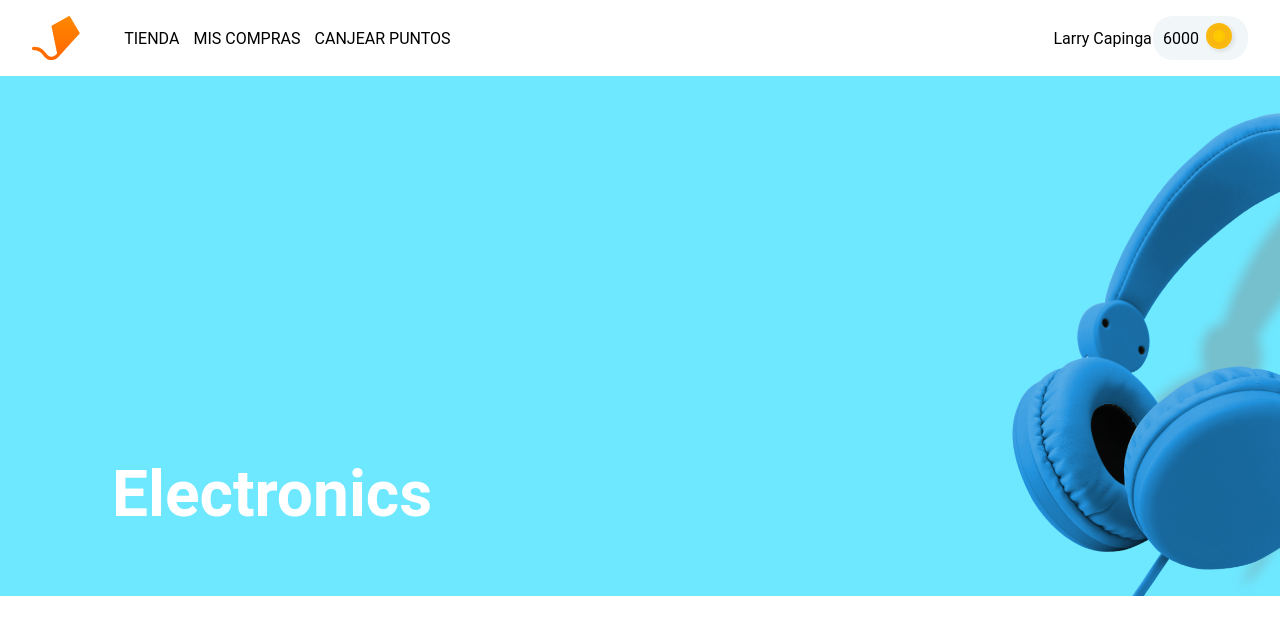
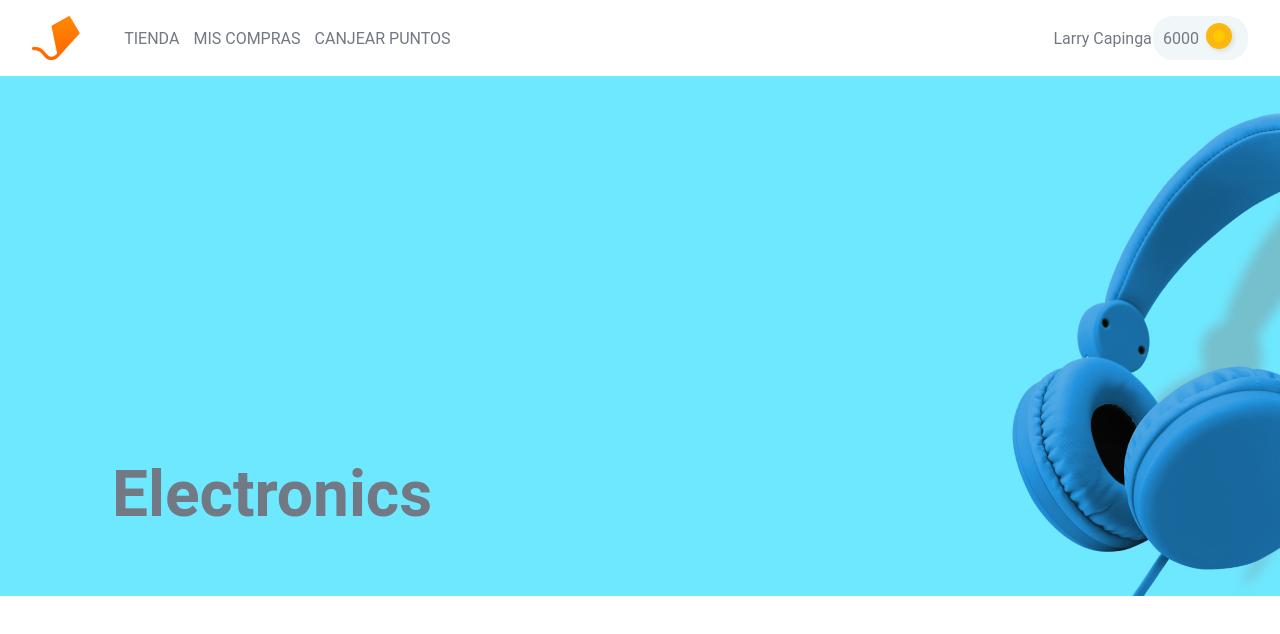
Before and after one commit to maferjimnez/proyecto-reward-store, a React (Create React App) app: page / in a window 1280 px wide. Shown: the top 634 px of the page. Built offline with nearby package versions, Linux system fonts and the light colour scheme.

Commit message:
Agrego color de fuente global

```diff
--- a/src/styles/globalStyles.js
+++ b/src/styles/globalStyles.js
@@ -1,4 +1,5 @@
 import { createGlobalStyle } from 'styled-components';
+import variables from '../styles/variables';
 
 const GlobalStyle = createGlobalStyle`
 * {
@@ -6,6 +7,7 @@ const GlobalStyle = createGlobalStyle`
 	padding: 0;
 	box-sizing: border-box;
 	font-family: 'Roboto', sans-serif;
+	color: ${variables.darkGrayFont};
 }`;
 
 export default GlobalStyle
--- a/src/styles/variables.js
+++ b/src/styles/variables.js
@@ -4,6 +4,7 @@ const variables = {
     lightBackground: '#ecfcff',
     gray: '#f1f6f9',
     darkerGray: '#9ba4b4',
+    darkGrayFont: '#727984',
     white: '#ffff',
     colorShadow: '#babecc'
 };
```
